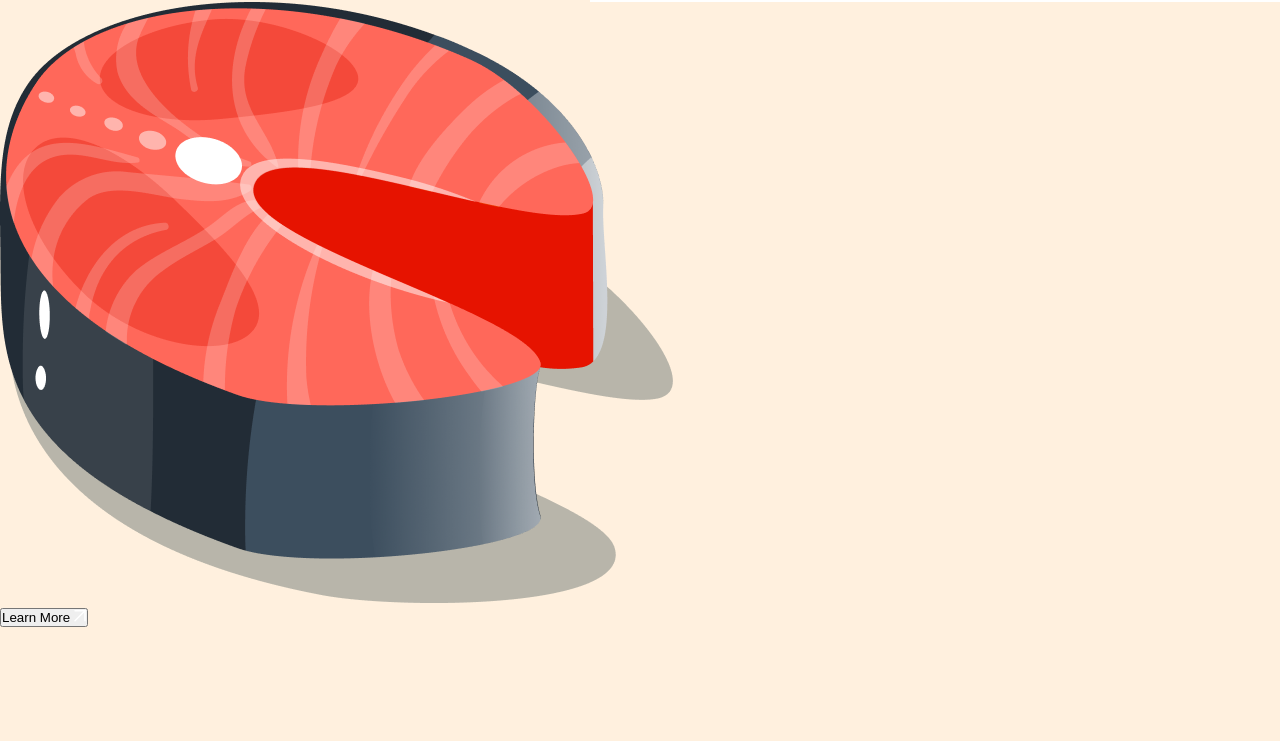
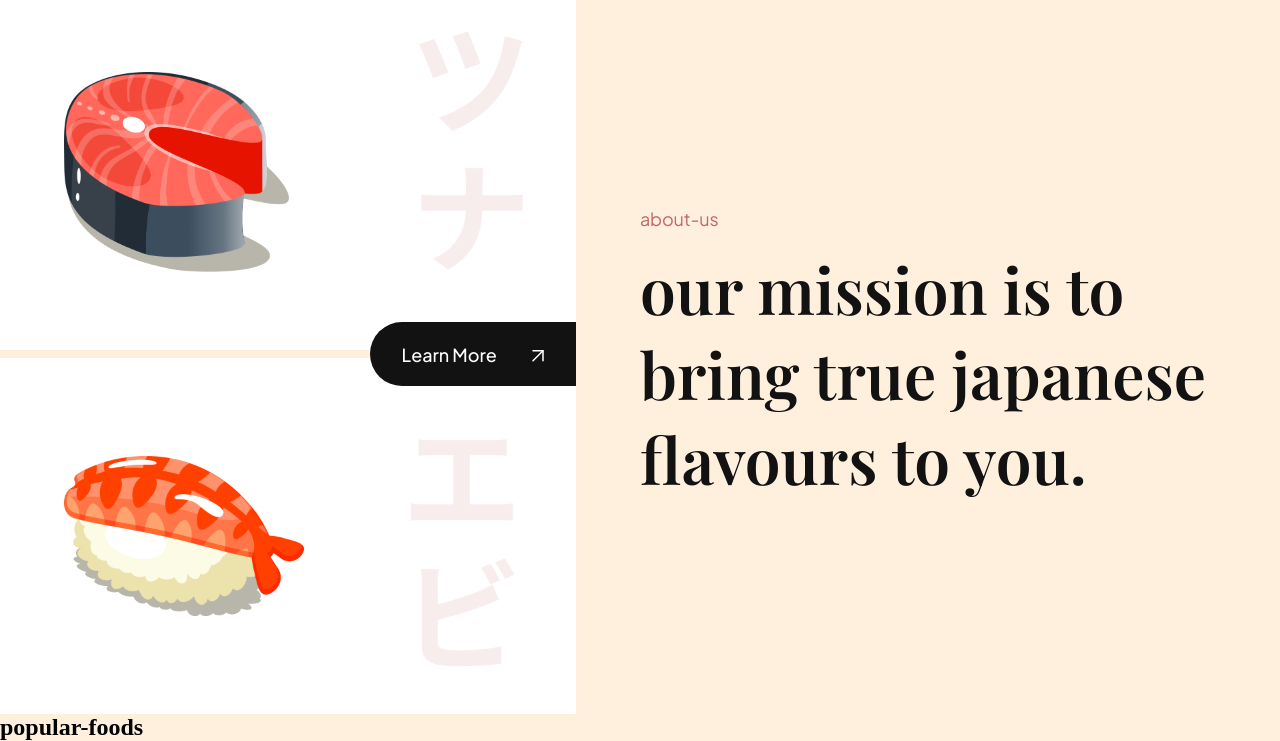
Before and after one commit to pantotenatob5/SUSHI-HTML-2024, a website built with Vite: page index.html in a window 1280 px wide. Shown: the part 804-1545 px from the top of the page. Before the commit the page ends 1431 px from the top, so only its background shows below. Built offline with nearby package versions, Linux system fonts and the light colour scheme; files whose address does not match are found by name.

Commit message:
style fixed

```diff
--- /dev/null
+++ b/css/sections/about.css
@@ -0,0 +1,83 @@
+.about-us {
+    display: flex;
+    min-height: 720px;
+    overflow: hidden;
+  }
+
+  .about-us__image {
+    flex: 1;
+    display: flex;
+    flex-direction: column;
+    justify-content: center;
+
+    background: var(--color-white);
+
+    position: relative;
+  }
+
+  .about-us__image div {
+    padding: 32px 64px;
+
+    flex: 1;
+    display: flex;
+    align-items: center;
+
+    background-position: center;
+    background-repeat: no-repeat;
+    background-size: contain;
+  }
+
+  .about-us__image-sushi3 {
+    border-bottom: 8px solid var(--color-creamson);
+
+    background-image: url("../../assets/about_bg1.png");
+  }
+
+  .about-us__image-sushi2 {
+    background-image: url("../../assets/about_bg2.png");
+  }
+
+  .about-us__image-sushi3 img {
+    width: 225px;
+    height: 200px;
+  }
+
+  .about-us__image-sushi2 img {
+    width: 240px;
+    height: 160px;
+  }
+
+  .about-us__button {
+    position: absolute;
+    right: 0;
+
+    padding: 12px 32px;
+    min-height: 64px;
+
+    background: var(--secondary-color);
+    border-radius: 32px 0 0 32px;
+    border: 0;
+    outline: 0;
+
+    color: #fff;
+    font-family: var(--plus-jakarta-sans);
+    font-weight: 500;
+    font-size: 18px;
+    line-height: 23px;
+
+    cursor: pointer;
+  }
+
+  .about-us__button img {
+    object-fit: contain;
+    margin-left: 32px;
+  }
+
+  .about-us__content {
+    padding: 64px;
+
+    flex: 1;
+    display: flex;
+    justify-content: center;
+    flex-direction: column;
+  }
--- a/css/style.css
+++ b/css/style.css
@@ -4,8 +4,8 @@
 /* other css file imports */
 @import url("sections/header.css");
  @import url("sections/hero.css");
-/*@import url("sections/about.css");
-@import url("sections/popular.css");
+@import url("sections/about.css");
+/*@import url("sections/popular.css");
 @import url("sections/trending.css");
 @import url("sections/subscribe.css");
 @import url("sections/footer.css");*/
--- a/index.html
+++ b/index.html
@@ -40,10 +40,12 @@
             <img src="assets/menu.svg" alt="menu" />
           </ul>
         </nav>
+    </header>
+
         <section class="hero">
         <div class="hero-image">
             <img src="assets/sushi-1.png" alt="sushi"/>
-        </div>
+
         <h2>
             寿<br/>
             司<br/>
@@ -68,31 +70,56 @@
 <div class="hero-content__testimonial">
 <div class="hero-content__customer flex-center">
   <h4>
+    24<span>k+</span>
+    <p>happy customers</p>
+  </h4>
+</div>
+
     <div class="hero-content__review">
       <img src="assets/user.png" alt="user">
       <p>"this is the best japanese food delivery service that ever existed</p>
     </div>
-    24<span>k+</span>
-    <p>happy customers</p>
-  </h4>
+  </div>
 </div>
-</div>
- </section>
+</section>
 
  <section class="about-us" id="about-us">
   <div class="about-us__image">
     <div class="about-us__image-sushi3">
       <img src="assets/sushi-3.png"  alt="sushi" data-aos="fade-right" />
     </div>
-  </div>
+
 
   <button class="about-us__button">
     Learn More
 
     <img src="assets/arrow-up-right.svg" alt="arrow" data-aos="fade-right"/>
   </button>
+
+  <div class="about-us__image-sushi2">
+  <img src="assets/sushi-2.png" alt="sushi" data-aos="fade-right"/>
+
+  </div>
+  </div>
+
+<div class="about-us__content" data-aos="fade-left">
+  <p class="sushi__subtitle">
+    about-us
+
+  </p>
+  <h3 class="sushi__title">
+    our mission is to bring true japanese flavours to you.
+  </h3>
+  </div>
  </section>
-            </header>
+
+ <section class="popular-foods" id="menu">
+ <h2 class="popular-foods__title">
+  popular-foods
+ </h2>
+
+ <section>
+
  <script src="/sushi/js/script.js" type="module"></script>
 </body>
 </html>
```
